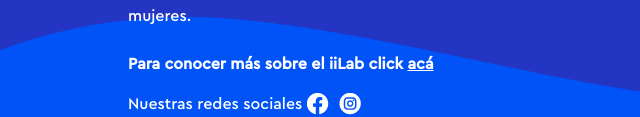
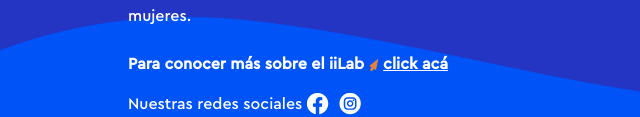
Before and after one commit to yamilabgrosso/mejorconsegurosAct, a plain HTML site: page pages/nuestroprop.html in a window 1280 px wide. Shown: the part 723-840 px from the top of the page, 0-640 px from the left. Drawn offline with nearby package versions, Linux system fonts and the light colour scheme; files whose address does not match are found by name.

Commit message:
Agregando flecha en prop

```diff
--- a/pages/nuestroprop.html
+++ b/pages/nuestroprop.html
@@ -84,7 +84,9 @@
                     Distintas Compañías de Seguros, unidas por primera vez, con el objetivo de
                     brindar protección integral a las mujeres.<br><br>
 
-                    <b>Para conocer más sobre el iiLab click <a href="#">acá</a> </b>
+                    <b>Para conocer más sobre el iiLab <img src="../images/flecha-aqui.png" class="flecha-aqui" alt="Flecha indicadora">
+                        <a href="#">click acá</a>
+                    </b>
                 </p>
             </div>
             <div class="redes d-flex align-items-center">
--- a/style.css
+++ b/style.css
@@ -475,7 +475,7 @@ main .marcas img {
     color: #00409C;
     font-weight: 700;
     background-color: #ffffff;
-    box-shadow: inset 0 calc(-1 * var(--bs-accordion-border-width)) 0 var(--bs-accordion-border-color);
+    box-shadow: none;
 }
 
 .accordion-button:focus {
@@ -577,6 +577,10 @@ main .marcas img {
 
 .mainProposito img {
     padding: 0 5px;
+}
+
+.mainProposito .flecha-aqui{
+    padding: 0;
 }
 
 .mujerFrente {
```
Also changed, not shown: images/flecha-aqui.png (added).
